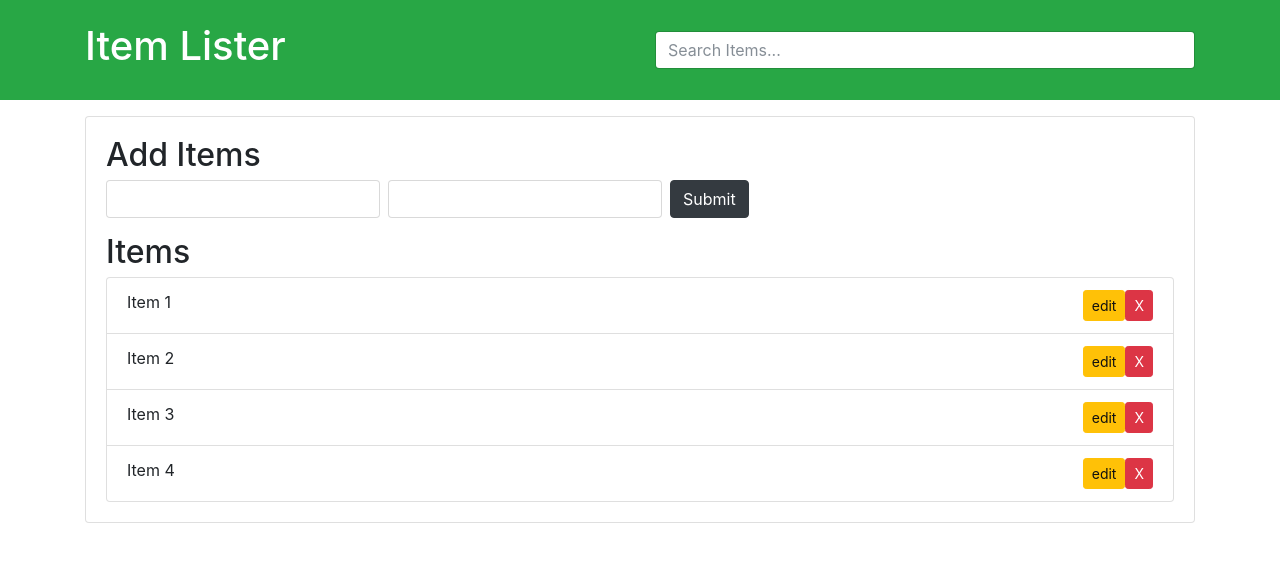
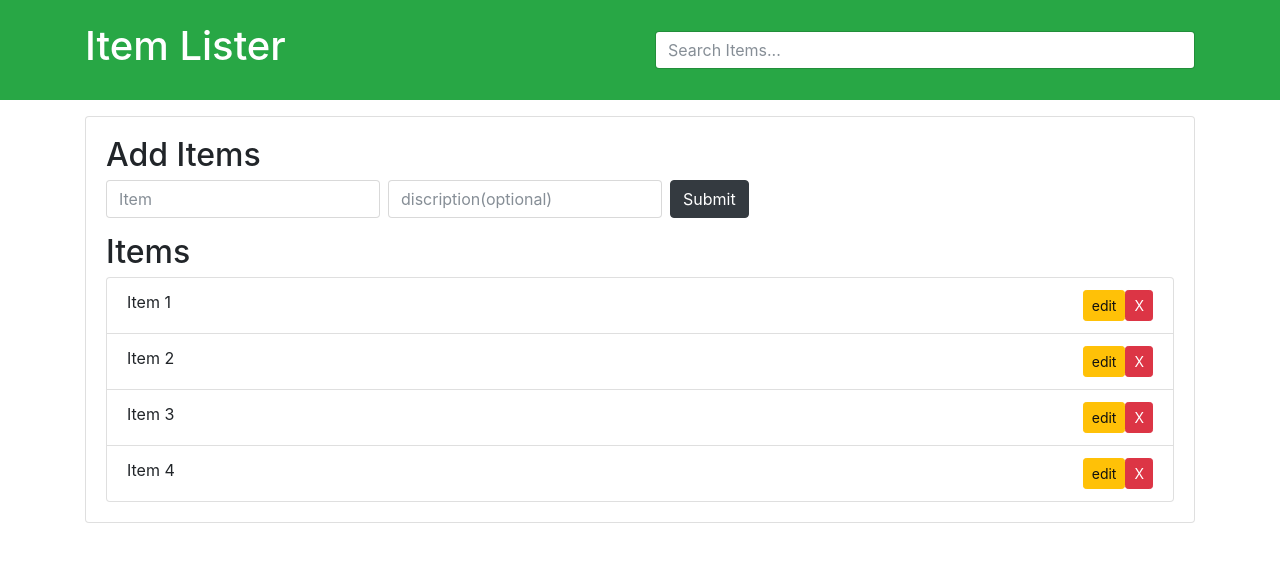
Before and after one commit to itsmeAYUSH/VSC, a plain HTML site: page index.html in a window 1280 px wide. Drawn offline with nearby package versions, Linux system fonts and the light colour scheme.

Commit message:
Update index.html

```diff
--- a/index.html
+++ b/index.html
@@ -24,7 +24,7 @@
    <div id="main" class="card card-body">
     <h2 class="title">Add Items</h2>
     <form id="addForm" class="form-inline mb-3">
-      <input type="text" class="form-control mr-2" id="item"> <input type="text" class="form-control mr-2" id="discription">
+      <input type="text" class="form-control mr-2" id="item" placeholder="Item"> <input type="text" class="form-control mr-2" id="discription" placeholder="discription(optional)">
       <input type="submit" class="btn btn-dark" value="Submit">
     </form>
     <h2 class="title">Items</h2>
```
